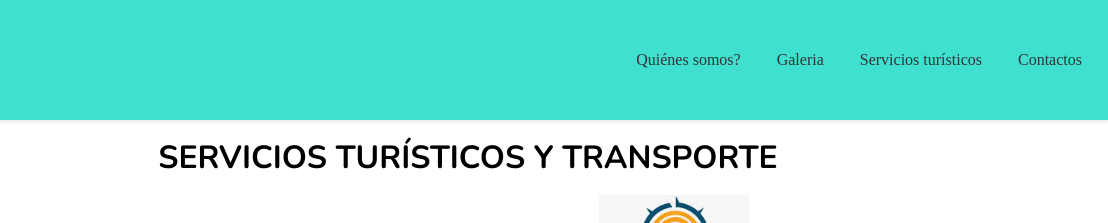
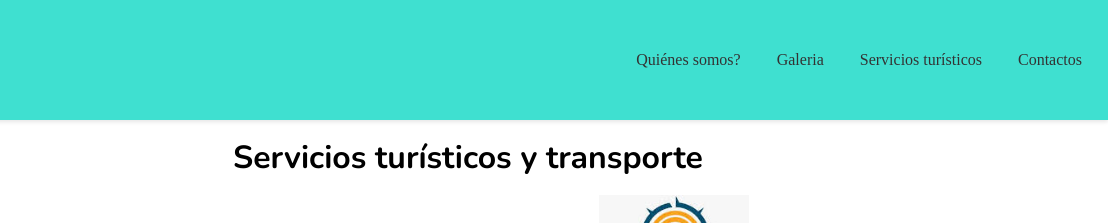
Before and after one commit to Sylvana04/huatulco_tips, a plain HTML site: page paginas/serviciosturisticos.html in a window 1280 px wide. Shown: the top 223 px of the page, 172-1280 px from the left. Drawn offline with nearby package versions, Linux system fonts and the light colour scheme.

Commit message:
Update serviciosturisticos.html

```diff
--- a/paginas/serviciosturisticos.html
+++ b/paginas/serviciosturisticos.html
@@ -32,7 +32,7 @@
     </header>
 
     <main>
-        <h1>SERVICIOS TURÍSTICOS Y TRANSPORTE</h1>
+        <h1>Servicios turísticos y transporte</h1>
 
         <section class="serviciosturisticos-contenedor">
             <div class="serviciosturisticos serviciosturisticosgrid">
```
